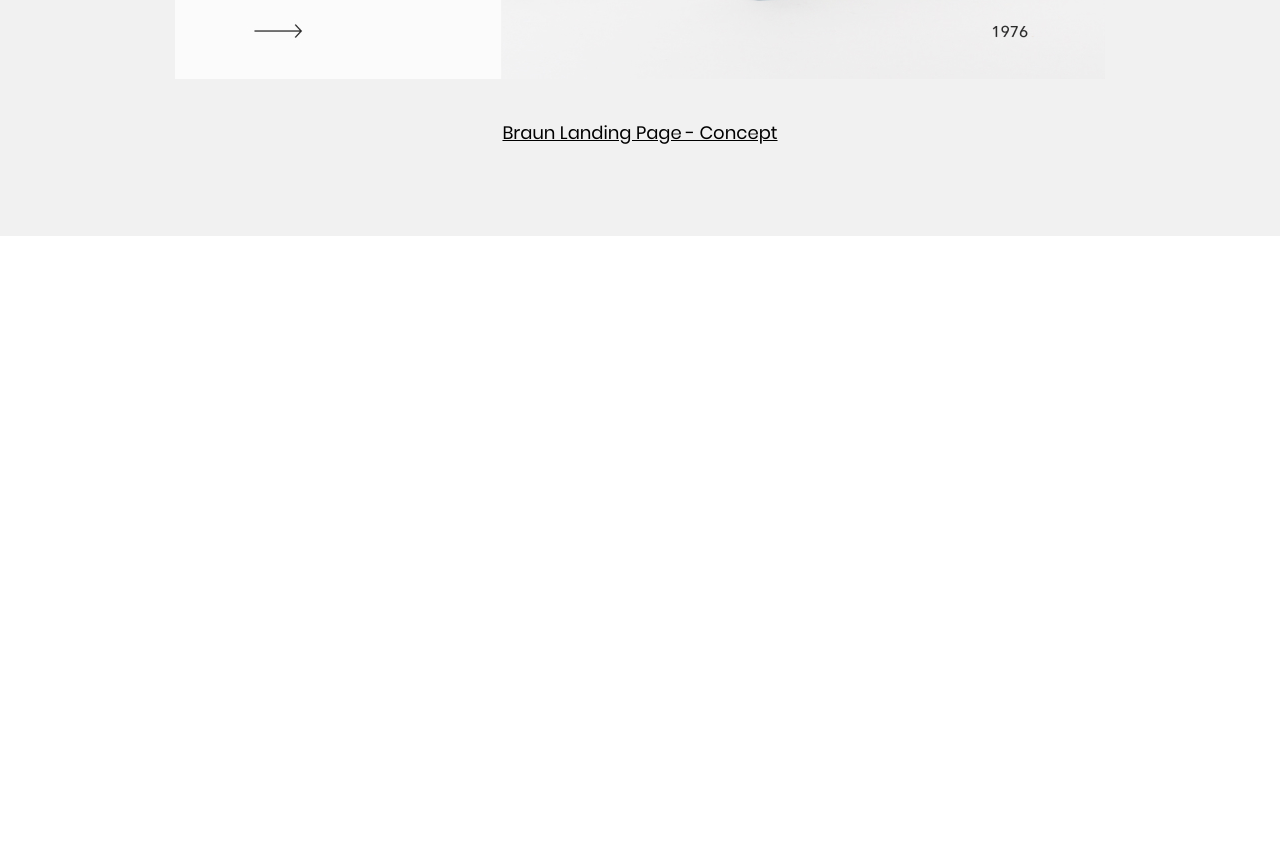
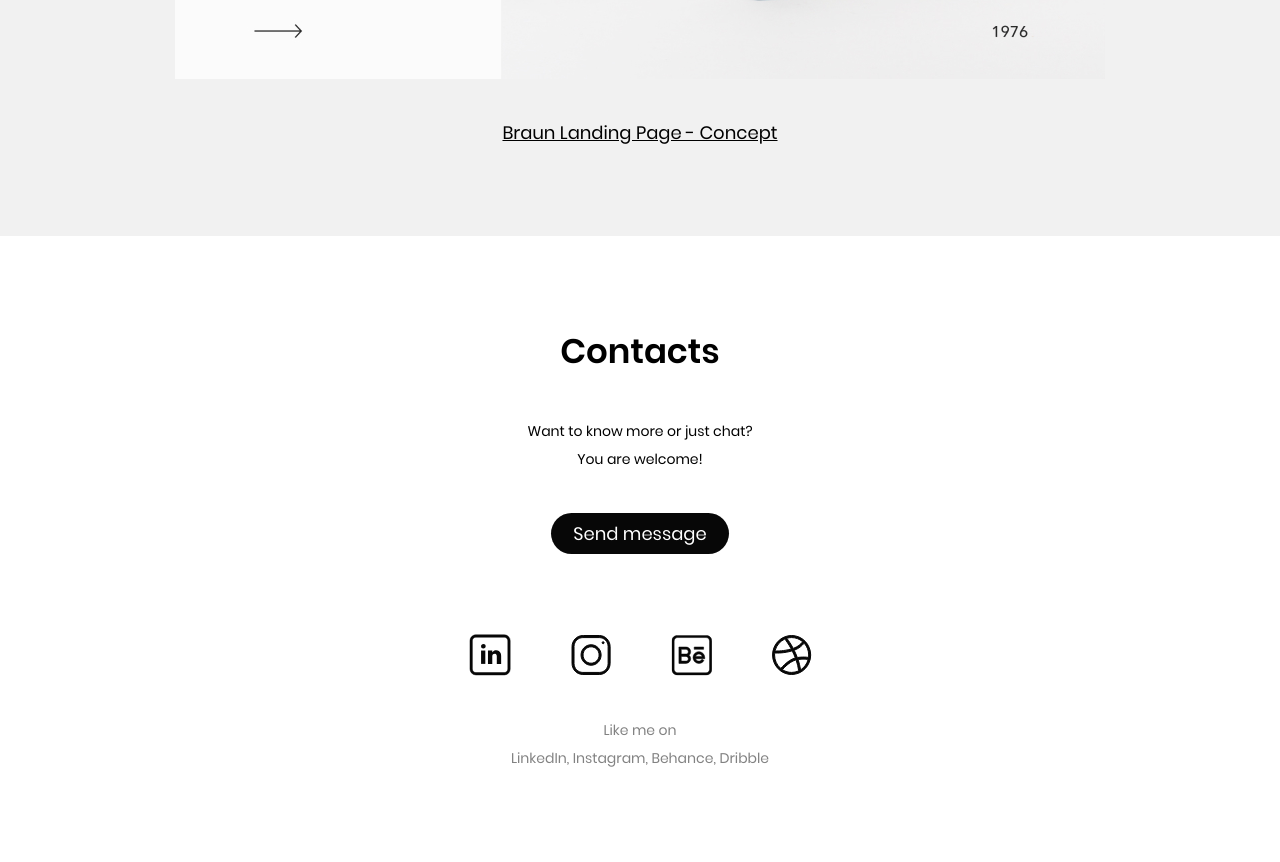
Before and after one commit to libertydoomer/portfolio-landing, a website built with Parcel: page src/index.html in a window 1280 px wide. Shown: the part 3095-3957 px from the top of the page. Before the commit the page ends 3331 px from the top, so only its background shows below. Built offline with nearby package versions, Linux system fonts and the light colour scheme.

Commit message:
Добавлена стилизация для кнопки, добавлен и стилизован футер

```diff
--- a/src/index.html
+++ b/src/index.html
@@ -86,9 +86,31 @@
                 <h3 class="project__title"><a href="#!">Braun Landing Page - Concept</a></h3>
             </div>
 
-
         </div>
     </section>
+
+    <footer class="footer">
+        <div class="container">
+            <div class="contacts">
+                <h2 class="contacts__title">Contacts</h2>
+            </div>
+            <div class="contacts__content">
+                <p class="paragraph">Want to know more or just chat?<br> You are welcome!</p>
+            </div>
+            <div class="contacts__button">
+                <a href="https://t.me/libertydoomer" class="button">Send message</a>
+            </div>
+            <div class="contacts__social">
+                <a href="#!"><img src="./img/socials/LinkedIn.svg" alt="LinkedIn"></a>
+                <a href="#!"><img src="./img/socials/Instagram.svg" alt="Instagram"></a>
+                <a href="#!"><img src="./img/socials/Behance.svg" alt="Behance"></a>
+                <a href="#!"><img src="./img/socials/Dribble.svg" alt="Dribble"></a>
+            </div>
+            <div class="contacts__footer">
+                <p class="paragraph">Like me on<br> LinkedIn, Instagram, Behance, Dribble</p>
+            </div>
+        </div>
+    </footer>
 
     <script src="./js/main.js"></script>
 </body>
--- /dev/null
+++ b/src/scss/blocks/button.scss
@@ -0,0 +1,20 @@
+.button {
+    display: inline-block;
+    font-size: var(--fz-project);
+    color: var(--color-white-main);
+    padding: 7px 22px;
+    background-color: var(--color-black-button);
+    border-radius: 30px;
+
+    transition: background-color 0.2s ease-in, top 0.2s ease-in;
+}
+
+.button:hover, .button:focus {
+    background-color: #323232;
+}
+
+.button:active {
+    position: relative;
+    top: 1px;
+    background-color: #000000;
+}
--- /dev/null
+++ b/src/scss/blocks/contacts.scss
@@ -0,0 +1,35 @@
+.contacts {
+    margin-bottom: 40px;
+}
+
+.contacts__title {
+    font-size: var(--fz-portfolio);
+    font-weight: 600;
+    margin-bottom: 40px;
+}
+
+.contacts__content {
+    max-width: 480px;
+    margin: 0 auto 40px;
+    font-size: var(--fz-project);
+}
+
+.contacts__content p + p {
+    margin-top: 1em;
+}
+
+.contacts__button {
+    margin-bottom: 80px;
+}
+
+.contacts__social {
+    display: flex;
+    justify-content: center;
+    column-gap: 60px;
+    align-items: center;
+    margin-bottom: 40px;
+}
+
+.contacts__footer {
+    color: var(--color-gray-footer);
+}
--- /dev/null
+++ b/src/scss/blocks/footer.scss
@@ -0,0 +1,4 @@
+footer {
+    padding: 90px 0;
+    text-align: center;
+}
--- a/src/scss/styles.scss
+++ b/src/scss/styles.scss
@@ -4,9 +4,12 @@
 
 @import './blocks/typography';
 @import './blocks/container';
+@import './blocks/button';
 @import './blocks/header';
 @import './blocks/logo';
 @import './blocks/nav';
 @import './blocks/services';
 @import './blocks/portfolio';
 @import './blocks/project';
+@import './blocks/footer';
+@import './blocks/contacts';
--- a/src/scss/variables.scss
+++ b/src/scss/variables.scss
@@ -6,7 +6,10 @@
     --fz-project: 18px;
 
     --color-black-main: #000;
+    --color-black-button: #070707;
     --color-gray-main: #606060;
+    --color-gray-footer: #828282;
     --color-green-main: #008000;
+    --color-white-main: #FFF;
     --color-header-500: #F1F1F1;
 }
```
